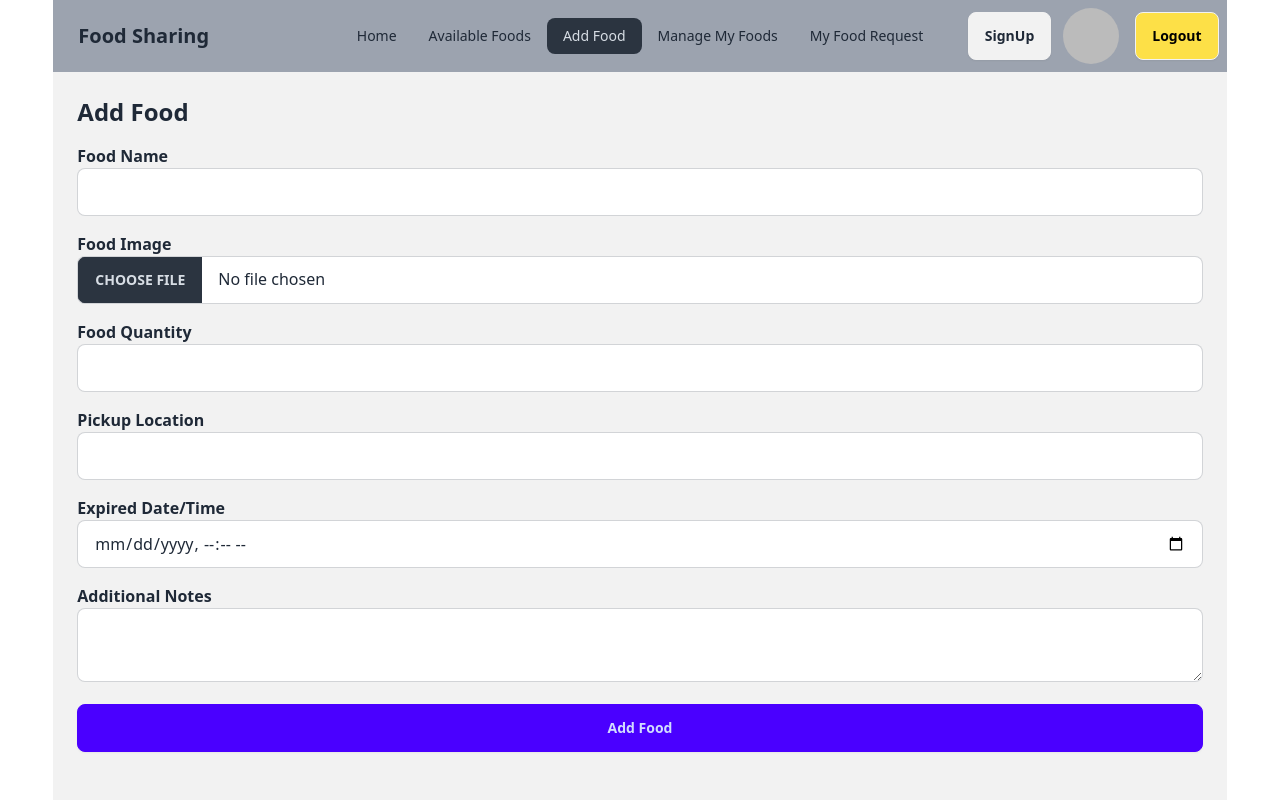
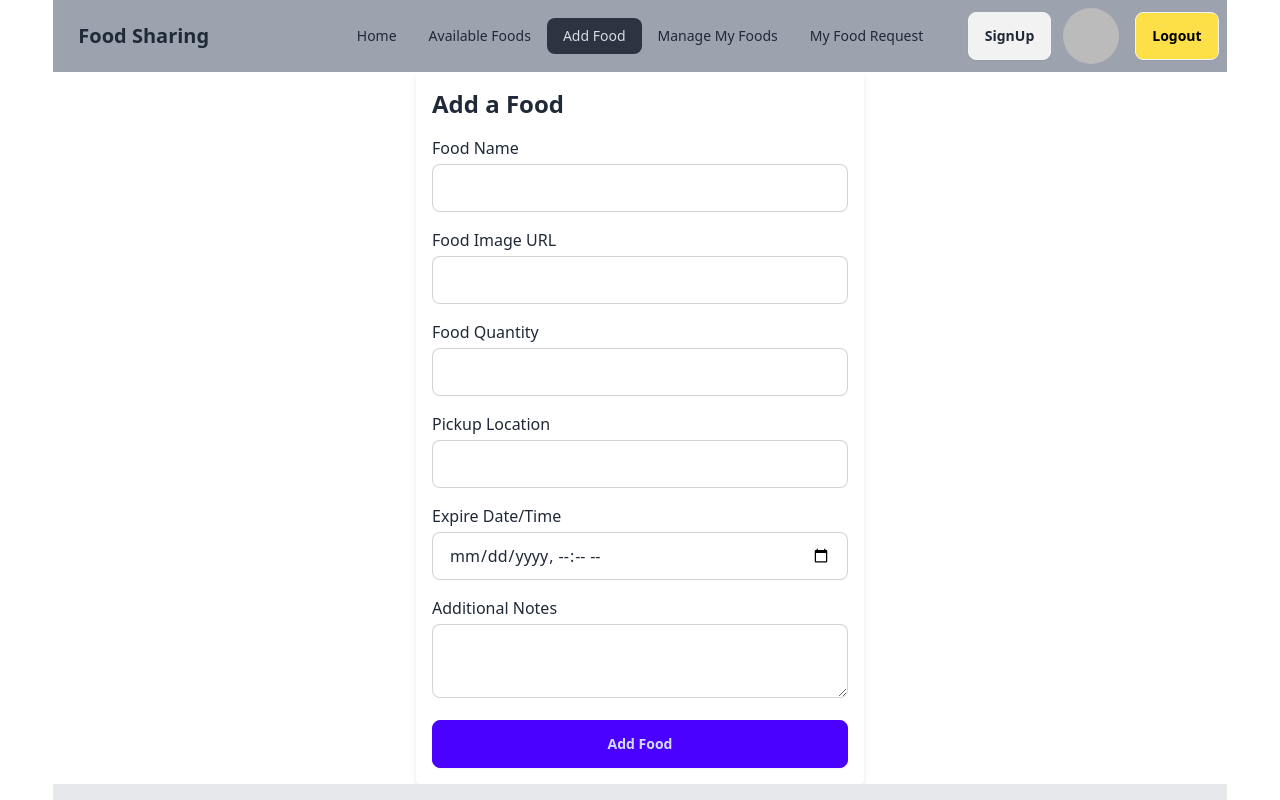
Before and after one commit to MamunHossain1999/assignment-11-client, a React (Vite) app: page /add-food in a window 1280 px wide. Shown: the top 800 px of the page. Built offline with nearby package versions, Linux system fonts and the light colour scheme; no server answers; sample sign-in values are in the browser's storage.

Commit message:
added addFood page

```diff
--- a/src/pages/AddFood.jsx
+++ b/src/pages/AddFood.jsx
@@ -1,129 +1,127 @@
-import React, { useState, useContext } from "react";
-import { AuthContext } from "../providers/AuthProvider";
-// import { db } from "../firebase"; // Firebase config import
-import { collection, addDoc } from "firebase/firestore"; // Firestore methods
-import { useNavigate } from "react-router-dom";
-import { toast } from "react-toastify";
+import React, { useContext, useState } from 'react';
+import axios from 'axios';
+import { AuthContext } from '../providers/AuthProvider';
 
 const AddFood = () => {
-  const { user } = useContext(AuthContext); // Get the logged-in user
-  const navigate = useNavigate();
+  const { user } = useContext(AuthContext); // Logged-in user data
+  const [formData, setFormData] = useState({
+    foodName: '',
+    foodImage: '',
+    foodQuantity: '',
+    pickupLocation: '',
+    expireDate: '',
+    additionalNotes: '',
+    foodStatus: 'available', // Default status
+  });
 
-  const [foodName, setFoodName] = useState("");
-  const [foodImage, setFoodImage] = useState(null);
-  const [foodQuantity, setFoodQuantity] = useState("");
-  const [pickupLocation, setPickupLocation] = useState("");
-  const [expiredDate, setExpiredDate] = useState("");
-  const [additionalNotes, setAdditionalNotes] = useState("");
-  const [foodStatus, setFoodStatus] = useState("available");
+  // Input field update handler
+  const handleChange = (e) => {
+    const { name, value } = e.target;
+    setFormData({ ...formData, [name]: value });
+  };
 
-  // Handle form submission
-  const handleAddFood = async (e) => {
+  // Form submit handler
+  const handleSubmit = (e) => {
     e.preventDefault();
 
-    if (!foodName || !foodQuantity || !pickupLocation || !expiredDate) {
-      toast.error("Please fill in all required fields.");
-      return;
-    }
+    // Donator details from user context
+    const donatorData = {
+      donatorName: user.displayName,
+      donatorEmail: user.email,
+      donatorImage: user.photoURL || '', // Optional
+    };
 
-    try {
-      const foodCollection = collection(db, "foods");
+    const dataToSubmit = { ...formData, ...donatorData }; // Combine form data with donator data
 
-      // Prepare data for the new food item
-      const foodData = {
-        foodName,
-        foodImage,
-        foodQuantity,
-        pickupLocation,
-        expiredDate,
-        additionalNotes,
-        foodStatus,
-        donatorName: user.displayName,
-        donatorEmail: user.email,
-        donatorImage: user.photoURL,
-      };
-
-      // Add food to the Firestore database
-      await addDoc(foodCollection, foodData);
-
-      toast.success("Food added successfully!");
-      navigate("/available-foods"); // Redirect to Available Foods page
-    } catch (error) {
-      console.error("Error adding food: ", error);
-      toast.error("Failed to add food.");
-    }
+    // Send data to the server (POST request)
+    axios.post('http://localhost:5000/foods', dataToSubmit)
+      .then((response) => {
+        alert('Food added successfully!');
+        setFormData({
+          foodName: '',
+          foodImage: '',
+          foodQuantity: '',
+          pickupLocation: '',
+          expireDate: '',
+          additionalNotes: '',
+          foodStatus: 'available',
+        });
+      })
+      .catch((error) => {
+        console.error('Error adding food:', error);
+        alert('Failed to add food.');
+      });
   };
 
   return (
-    <div className="min-h-screen bg-base-200 p-6">
-      <h2 className="text-2xl font-bold mb-4">Add Food</h2>
-      <form onSubmit={handleAddFood} className="space-y-4">
-        <div>
-          <label className="block font-semibold">Food Name</label>
+    <div className="w-full max-w-md mx-auto p-4 shadow-md bg-white rounded">
+      <h2 className="text-2xl font-bold mb-4">Add a Food</h2>
+      <form onSubmit={handleSubmit}>
+        <div className="mb-4">
+          <label className="block mb-1 font-medium">Food Name</label>
           <input
             type="text"
-            value={foodName}
-            onChange={(e) => setFoodName(e.target.value)}
+            name="foodName"
+            value={formData.foodName}
+            onChange={handleChange}
             className="input input-bordered w-full"
             required
           />
         </div>
-
-        <div>
-          <label className="block font-semibold">Food Image</label>
+        <div className="mb-4">
+          <label className="block mb-1 font-medium">Food Image URL</label>
           <input
-            type="file"
-            onChange={(e) => setFoodImage(e.target.files[0])}
-            className="file-input file-input-bordered w-full"
-            required
-          />
-        </div>
-
-        <div>
-          <label className="block font-semibold">Food Quantity</label>
-          <input
-            type="number"
-            value={foodQuantity}
-            onChange={(e) => setFoodQuantity(e.target.value)}
+            type="text"
+            name="foodImage"
+            value={formData.foodImage}
+            onChange={handleChange}
             className="input input-bordered w-full"
             required
           />
         </div>
-
-        <div>
-          <label className="block font-semibold">Pickup Location</label>
+        <div className="mb-4">
+          <label className="block mb-1 font-medium">Food Quantity</label>
           <input
             type="text"
-            value={pickupLocation}
-            onChange={(e) => setPickupLocation(e.target.value)}
+            name="foodQuantity"
+            value={formData.foodQuantity}
+            onChange={handleChange}
             className="input input-bordered w-full"
             required
           />
         </div>
-
-        <div>
-          <label className="block font-semibold">Expired Date/Time</label>
+        <div className="mb-4">
+          <label className="block mb-1 font-medium">Pickup Location</label>
           <input
-            type="datetime-local"
-            value={expiredDate}
-            onChange={(e) => setExpiredDate(e.target.value)}
+            type="text"
+            name="pickupLocation"
+            value={formData.pickupLocation}
+            onChange={handleChange}
             className="input input-bordered w-full"
             required
           />
         </div>
-
-        <div>
-          <label className="block font-semibold">Additional Notes</label>
+        <div className="mb-4">
+          <label className="block mb-1 font-medium">Expire Date/Time</label>
+          <input
+            type="datetime-local"
+            name="expireDate"
+            value={formData.expireDate}
+            onChange={handleChange}
+            className="input input-bordered w-full"
+            required
+          />
+        </div>
+        <div className="mb-4">
+          <label className="block mb-1 font-medium">Additional Notes</label>
           <textarea
-            value={additionalNotes}
-            onChange={(e) => setAdditionalNotes(e.target.value)}
+            name="additionalNotes"
+            value={formData.additionalNotes}
+            onChange={handleChange}
             className="textarea textarea-bordered w-full"
-          ></textarea>
+          />
         </div>
-
-        <button type="submit" className="btn btn-primary w-full">
-          Add Food
-        </button>
+        <button type="submit" className="btn btn-primary w-full">Add Food</button>
       </form>
     </div>
   );
--- a/src/pages/FoodDetails.jsx
+++ b/src/pages/FoodDetails.jsx
@@ -49,7 +49,7 @@ const FoodDetails = () => {
         })
           .then(() => {
             alert('Request Successful!');
-            setShowModal(false);
+            setShowModal(false);  // Hide modal after successful request
           })
           .catch(error => {
             console.error('Error updating food status:', error);
@@ -65,9 +65,9 @@ const FoodDetails = () => {
   }
 
   return (
-    <div className="w-full p-4">
+    <div className="w-full mx-auto p-4 border my-4 justify-center items-center">
+      <img src={food.foodImage} alt={food.foodName} className="w-96 h-64 object-cover rounded-lg" />
       <h2 className="text-2xl font-bold">{food.foodName}</h2>
-      <img src={food.foodImage} alt={food.foodName} className="w-full h-64 object-cover" />
       <p>{food.additionalNotes}</p>
       <div>
         <p><strong>Pickup Location:</strong> {food.pickupLocation}</p>
@@ -78,17 +78,23 @@ const FoodDetails = () => {
 
       {/* Request Modal */}
       {showModal && (
-        <div className="modal">
+        <div className="modal modal-open"> {/* Ensure 'modal-open' class is added */}
           <div className="modal-box">
-            <h2>Request Food</h2>
+            <h2 className="text-xl font-semibold mb-4">Request Food</h2>
+
+            {/* Image section with top alignment */}
+            <div className="flex justify-center mb-4">
+              <img
+                src={food.foodImage}
+                alt={food.foodName}
+                className="w-44 h-44 object-cover rounded-full border-4 border-primary"
+              />
+            </div>
+
             <form>
               <div>
                 <label>Food Name</label>
                 <input type="text" value={food.foodName} readOnly />
-              </div>
-              <div>
-                <label>Food Image</label>
-                <img src={food.foodImage} alt={food.foodName} className="w-32 h-32 object-cover" />
               </div>
               <div>
                 <label>Food Id</label>
@@ -112,7 +118,10 @@ const FoodDetails = () => {
               </div>
               <div>
                 <label>Additional Notes</label>
-                <textarea value={food.additionalNotes} onChange={(e) => setFood({ ...food, additionalNotes: e.target.value })}></textarea>
+                <textarea
+                  value={food.additionalNotes}
+                  onChange={(e) => setFood({ ...food, additionalNotes: e.target.value })}
+                />
               </div>
             </form>
             <div className="modal-action">
```
